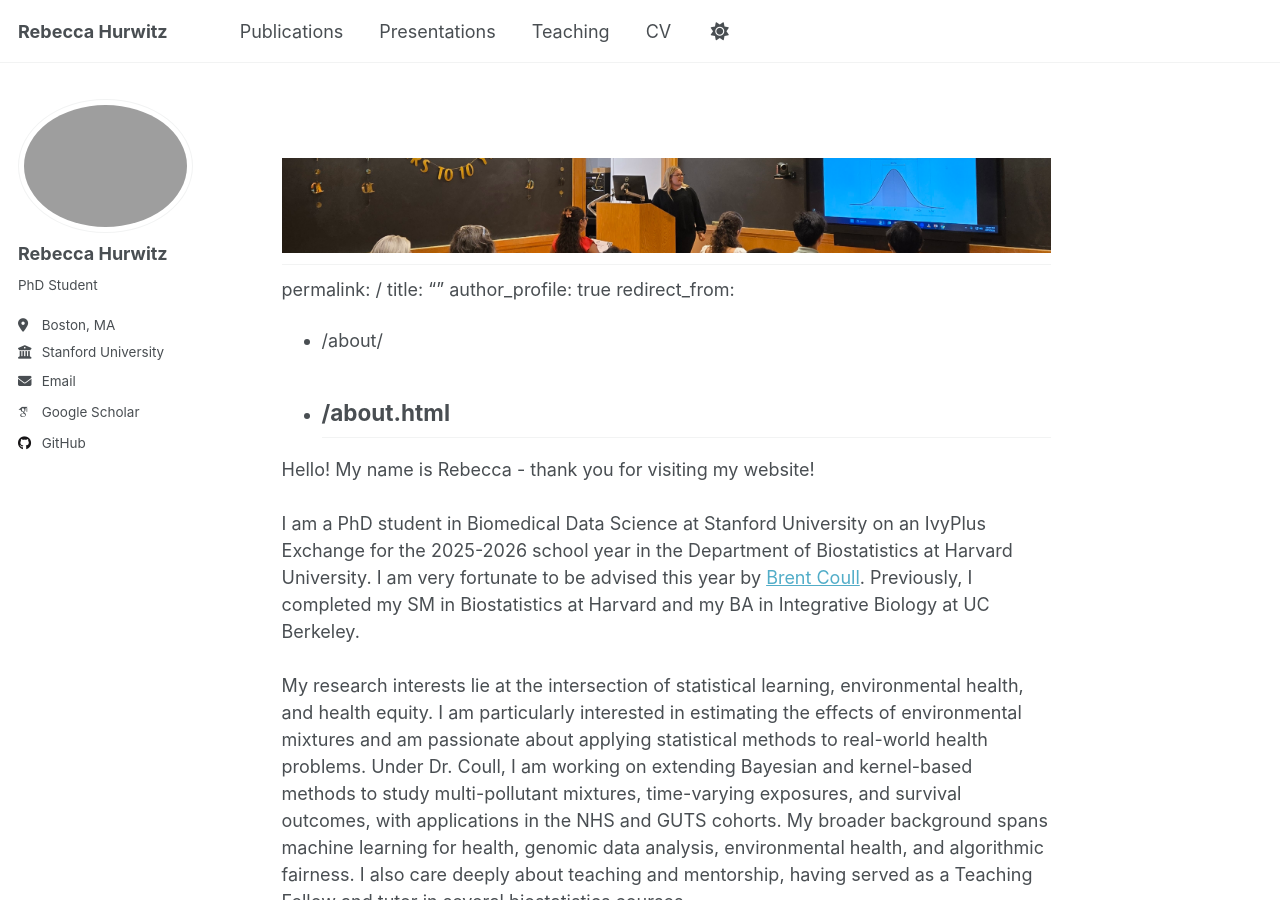
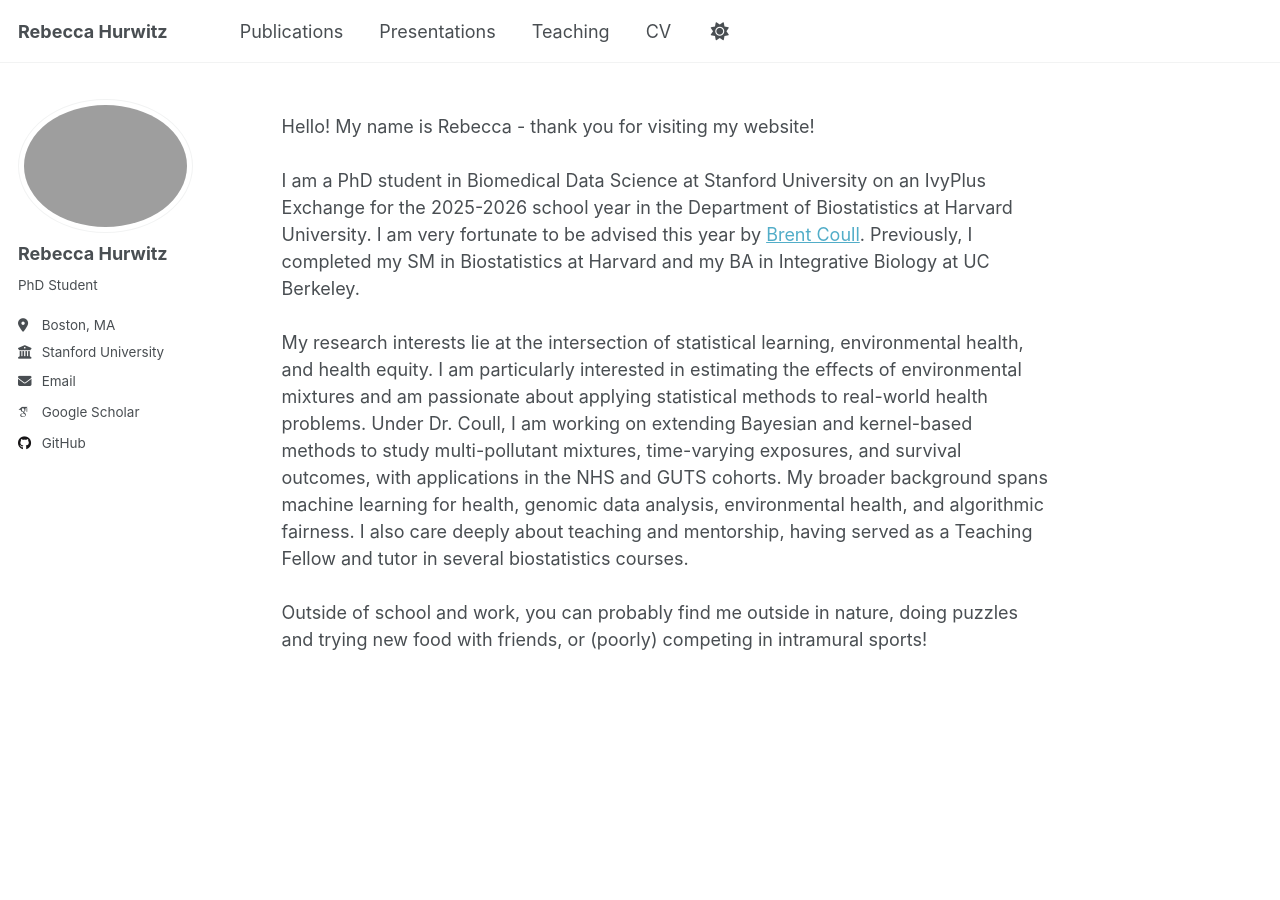
Before and after one commit to rebeccahurwitz/rebeccahurwitz.github.io, a Jekyll site: the page built from _pages/about.md, in a window 1280 px wide and 900 px high. Built offline with Jekyll 4.4.1, drawn with Linux system fonts in a browser that asks for light colours; some web fonts are replaced; our own code applies the rules of GitHub Pages for plain Markdown files; a script that is not in the unit is left out.

Commit message:
Update about.md

```diff
--- a/_pages/about.md
+++ b/_pages/about.md
@@ -1,4 +1,3 @@
-<img src="{{ site.url }}{{ site.baseurl }}/images/teaching_banner.jpg" alt="Banner" class="full">
 ---
 permalink: /
 title: ""
```
